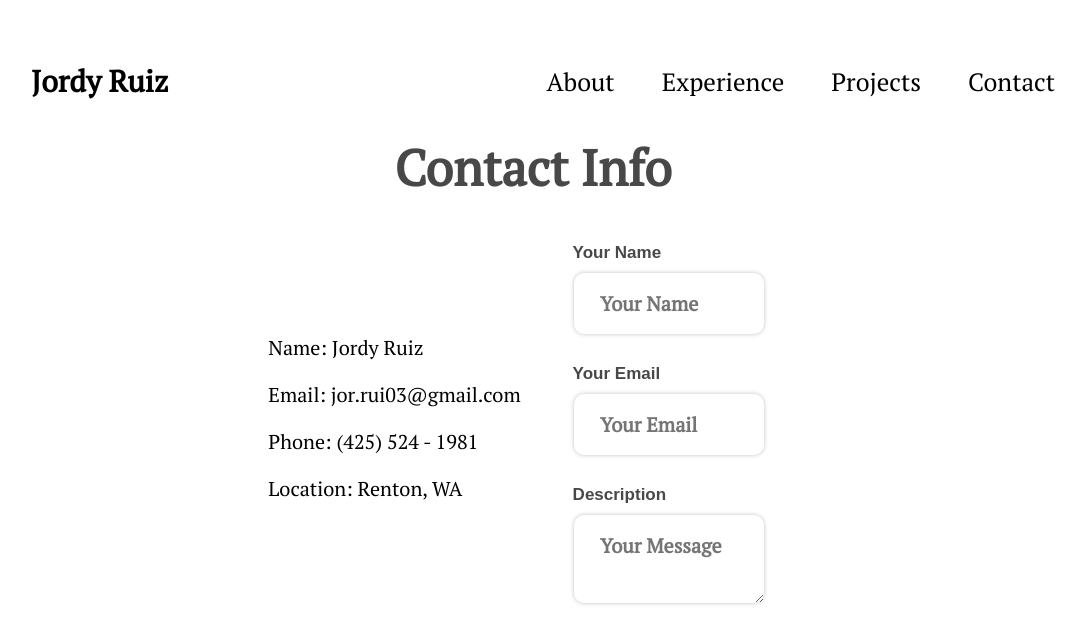
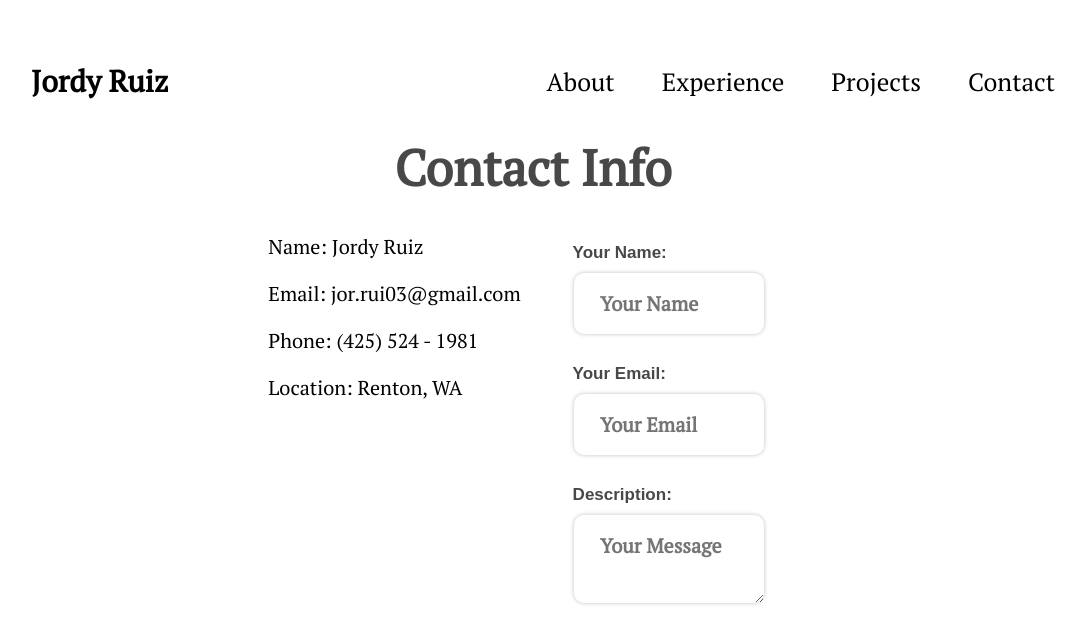
Before and after one commit to Jordy-03/portfolio-test, a React (Vite) app in the folder Portfolio/: page /Contact in a window 1280 px wide. Shown: the top 644 px of the page, without its empty margins (97-1183 px from the left). Built offline with nearby package versions, Linux system fonts and the light colour scheme.

Commit message:
Omitted border

```diff
--- a/Portfolio/src/Modules/Contact.module.css
+++ b/Portfolio/src/Modules/Contact.module.css
@@ -9,10 +9,6 @@
     justify-content: center;
 
 
-}
-
-.container > .fields {
-    border: 5px solid var(--color-primary-light);
 }
 
 .fields {
--- a/Portfolio/src/Pages/Contact.jsx
+++ b/Portfolio/src/Pages/Contact.jsx
@@ -6,7 +6,7 @@ export const Contact = () => {
         <section className={styles.container}>
             <h1 className={styles.title}>Contact Info</h1>
             <div className={styles.fields}>
-                <div className={styles.container}>
+                <div className={styles.informationContainer}>
                     <p className={styles.information}>
                         Name: Jordy Ruiz
                     </p>
@@ -23,12 +23,12 @@ export const Contact = () => {
 
 
                 <div className={styles.container}>
-                    <label className={styles.label}>Your Name</label>
+                    <label className={styles.label}>Your Name:</label>
                     <input type="text" className={styles.input} placeholder="Your Name" required></input>
-                    <label className={styles.label}>Your Email</label>
+                    <label className={styles.label}>Your Email:</label>
 
                     <input type="email" className={styles.input} placeholder="Your Email" required></input>
-                    <label className={styles.label}>Description</label>
+                    <label className={styles.label}>Description:</label>
 
                     <textarea className={styles.textarea} placeholder="Your Message"></textarea>
                 </div>
```
